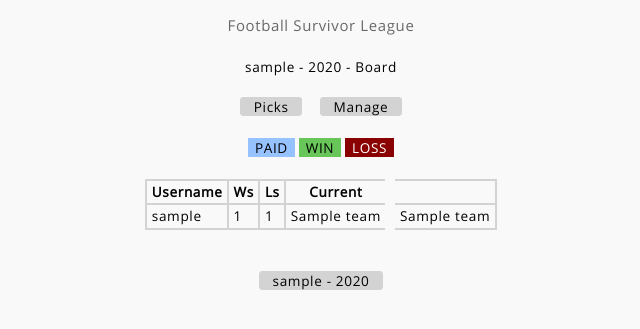
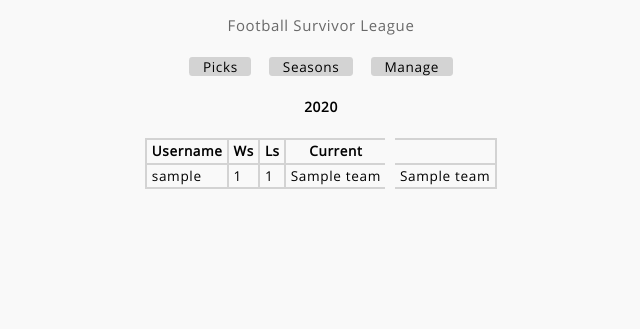
Before and after one commit to dansahagian/fbsurvivor2, a Django app: template templates/player.html in a window 1280 px wide. Shown: the top 329 px of the page, without its empty margins (319-959 px from the left). Run offline with Django 3.2, Linux system fonts and the light colour scheme; tables that the repository leaves empty hold one stand-in row (values such as "Sample post"); the template is opened without the code that fills it: values that come from a table or form of the project are taken from there, most other values are stand-ins (such as "Sample title", 1, 10 or a date in 2020); parts of the project's set-up code (start-up, migrations or seed data) failed here and were passed over.

Commit message:
Moves seasons to separate page

```diff
--- a/fbsurvivor/core/models/player.py
+++ b/fbsurvivor/core/models/player.py
@@ -51,7 +51,7 @@ class PlayerStatusQuerySet(models.QuerySet):
         return (
             self.filter(player=player)
             .values_list("season__year", flat=True)
-            .order_by("season__year")
+            .order_by("-season__year")
         )
 
     def for_season_board(self, season):
--- a/fbsurvivor/core/urls.py
+++ b/fbsurvivor/core/urls.py
@@ -8,6 +8,7 @@ urlpatterns = [
     path("board/<str:link>/", views.player_redirect, name="player_redirect"),
     path("board/<str:link>", views.player_redirect, name="player_redirect"),
     path("board/<str:link>/<int:year>/", views.player, name="player"),
+    path("seasons/<str:link>", views.seasons, name="seasons"),
     path("manager/<str:link>/<int:year>/", views.manager, name="manager"),
     path("results/<str:link>/<int:year>/", views.results, name="results"),
     path(
--- a/fbsurvivor/core/views/__init__.py
+++ b/fbsurvivor/core/views/__init__.py
@@ -1,4 +1,4 @@
-from .player import play, player, player_redirect, retire
+from .player import play, player, player_redirect, retire, seasons
 from .signup import confirm, forgot, signup
 from .pick import pick, picks
 from .manager import manager, mark_result, paid, remind, results, user_paid
--- a/templates/pick.html
+++ b/templates/pick.html
@@ -1,10 +1,9 @@
 {% extends "./base.html" %}
 {% block content %}
-    {{ player.username }} - {{ season.year }} - Picks
-    <br><br>
     <a href="{% url 'picks' player.link season.year %}">Back</a>
     <br><br>
-    Week {{ pick.week.week_num|stringformat:"02d" }}<br><br>
+    <strong>{{ season.year }} - Week {{ pick.week.week_num|stringformat:"02d" }}</strong>
+    <br><br>
     Current Pick: {% if pick.team.team_code %}{{ pick.team.team_code }}{% endif %}
     <br>
     <form action="{% url 'pick' player.link season.year pick.week.week_num %}" method="POST">
--- a/templates/picks.html
+++ b/templates/picks.html
@@ -1,8 +1,8 @@
 {% extends "./base.html" %}
 {% block content %}
-    {{ player.username }} - {{ season.year }} - Picks
+    <a href="{% url 'player' player.link season.year %}">Back</a>
     <br><br>
-    <a href="{% url 'player' player.link season.year %}">Back</a>
+    <strong>{{ season.year }}</strong>
     <br><br>
     {% if picks %}
         Record: {{ player_status.win_count }} - {{ player_status.loss_count }}
--- a/templates/player.html
+++ b/templates/player.html
@@ -1,10 +1,11 @@
 {% extends "./base.html" %}
     {% block content %}
-        {{ player.username }} - {{ season.year }} - Board
-        <br><br>
         {% if player_status %}
             <span class="space">
                 <a href="{% url 'picks' player.link season.year %}">Picks</a>
+            </span>
+            <span class="space">
+                <a href="{% url 'seasons' player.link %}">Seasons</a>
             </span>
         {% endif %}
         {%  if player.is_admin %}
@@ -22,9 +23,7 @@
         {% endif %}
         {% if player_status %}
             <br><br>
-            <span class="space paid">PAID</span>
-            <span class="space win">WIN</span>
-            <span class="space loss">LOSS</span>
+            <strong>{{ season.year }}</strong>
             <br><br>
             <table>
                 <tr>
@@ -80,11 +79,6 @@
                 {% endfor %}
             </table><br><br>
         {% endif %}
-        {% for year in years %}
-            <span class="space">
-                <a href="{% url 'player' player.link year %}">{{ year }}</a>
-            </span>
-        {% endfor %}<br><br>
         {% if can_retire %}
             <a href="{% url 'retire' player.link season.year %}">Retire</a>
         {% endif %}
```
Also changed, not shown: fbsurvivor/core/views/player.py (+11 -1 lines), templates/seasons.html (added, +9 -0 lines), 1 other file.
